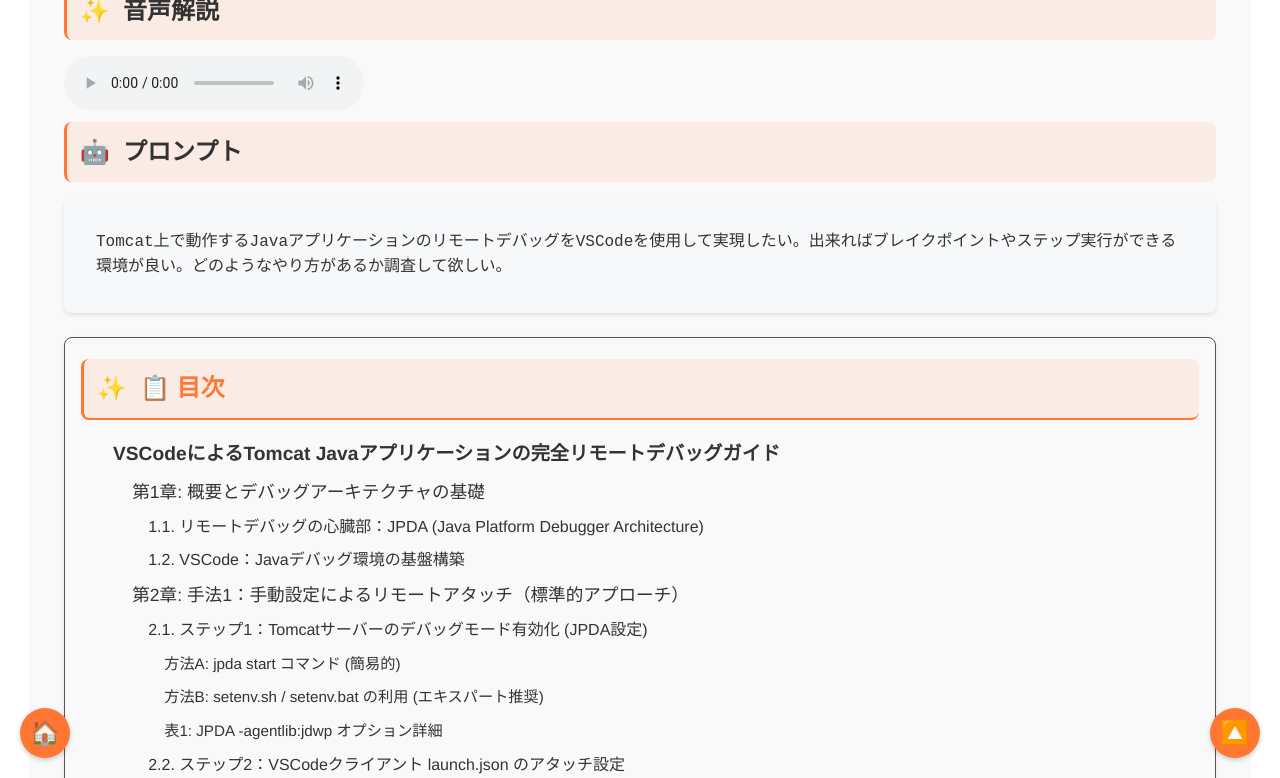
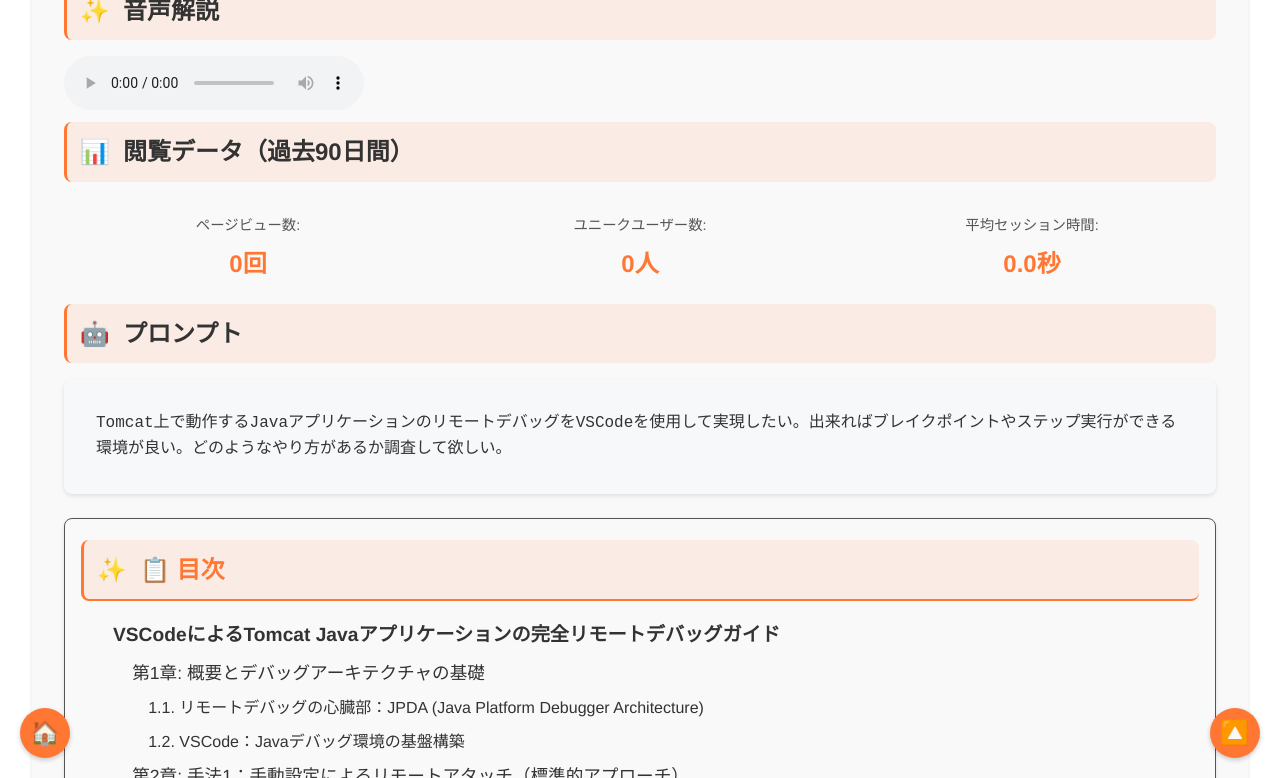
Before and after one commit to aegisfleet/share-deepresearch, a Jekyll site: the page built from _topics/java-remote-debug-with-vscode/index.md, in a window 1280 px wide and 900 px high, scrolled down 478 px, cut to the strip 122-900 px from the top of the window. Built offline with Jekyll 4.4.1, drawn with Linux system fonts in a browser that asks for light colours; nearby versions of some CDN libraries.

```diff
--- a/_topics/java-remote-debug-with-vscode/index.md
+++ b/_topics/java-remote-debug-with-vscode/index.md
@@ -1,15 +1,19 @@
 ---
 audio: /share-deepresearch/assets/audio/java-remote-debug-with-vscode.m4a
-video: /share-deepresearch/assets/video/java-remote-debug-with-vscode.mp4
 category: engineering
 date: 2025-11-17
 description: Tomcat上で動作するJavaアプリケーションのリモートデバッグをVSCodeで実現するための完全ガイド。ブレイクポイントやステップ実行などの高度なデバッグ機能の設定方法を詳述します。
+ga4_metrics:
+  avgSessionDuration: 0.0
+  pageViews: 0
+  users: 0
 layout: topic
 prompt: Tomcat上で動作するJavaアプリケーションのリモートデバッグをVSCodeを使用して実現したい。出来ればブレイクポイントやステップ実行ができる環境が良い。どのようなやり方があるか調査して欲しい。
 tags:
 - Java
 - VSCode
 title: VSCodeによるTomcat Javaアプリケーションの完全リモートデバッグガイド
+video: /share-deepresearch/assets/video/java-remote-debug-with-vscode.mp4
 ---
 
 # **VSCodeによるTomcat Javaアプリケーションの完全リモートデバッグガイド**
```
Also changed, not shown: _topics/jmeter-practical-guide/index.md (+3 -3 lines).
